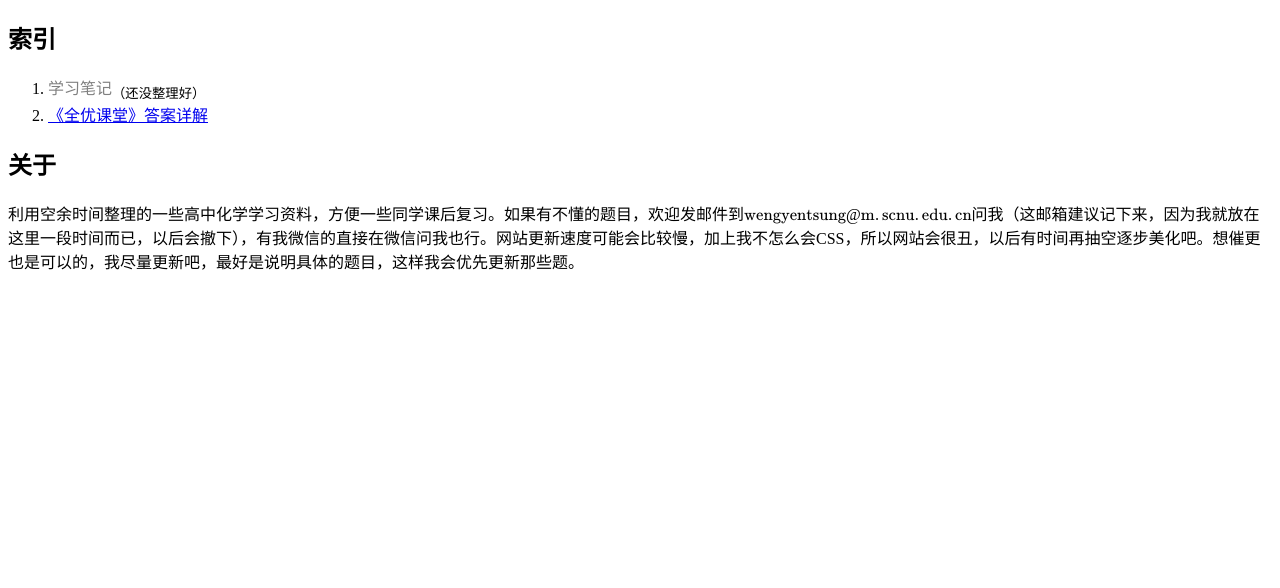
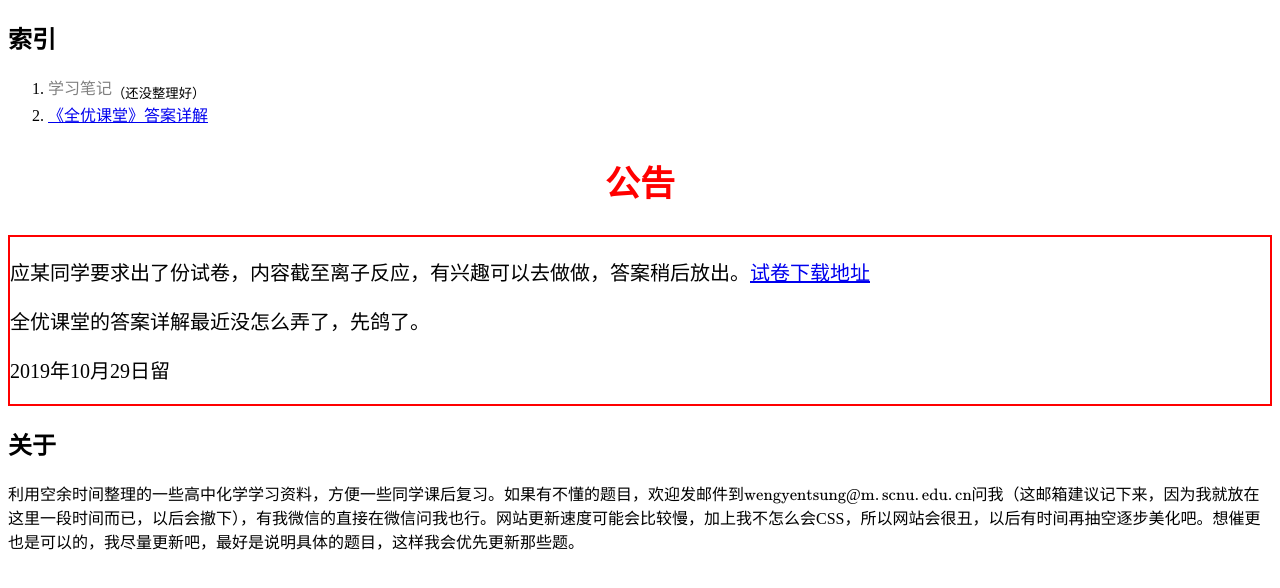
Before and after one commit to tswyt/chem, a plain HTML site: page index.html in a window 1280 px wide. Drawn offline with nearby package versions, Linux system fonts and the light colour scheme.

Commit message:
upload test

```diff
--- a/index.html
+++ b/index.html
@@ -15,6 +15,13 @@
 <li><span style="color:grey;">学习笔记</span><sub>（还没整理好）</sub> <!-- <a href="./learn">学习笔记</a> --> </li>
 <li><a href="./qykt">《全优课堂》答案详解</a></li>
 </ol>
+
+<h2 style="color:red; text-align:center; font-size:35px;">公告</h2>
+<div style="border:solid 2px red; font-size:20px;">
+<p>应某同学要求出了份试卷，内容截至离子反应，有兴趣可以去做做，答案稍后放出。<a href="./files/化学试卷(截至离子反应).docx">试卷下载地址</a></p>
+<p>全优课堂的答案详解最近没怎么弄了，先鸽了。</p>
+<p>2019年10月29日留</p>
+</div>
 <h2>关于</h2>
 <p>利用空余时间整理的一些高中化学学习资料，方便一些同学课后复习。如果有不懂的题目，欢迎发邮件到\(\mathrm{wengyentsung}\)@\(\mathrm{m.scnu.edu.cn}\)问我（这邮箱建议记下来，因为我就放在这里一段时间而已，以后会撤下），有我微信的直接在微信问我也行。网站更新速度可能会比较慢，加上我不怎么会CSS，所以网站会很丑，以后有时间再抽空逐步美化吧。想催更也是可以的，我尽量更新吧，最好是说明具体的题目，这样我会优先更新那些题。</p>
 
```
Also changed, not shown: 1 other file.
